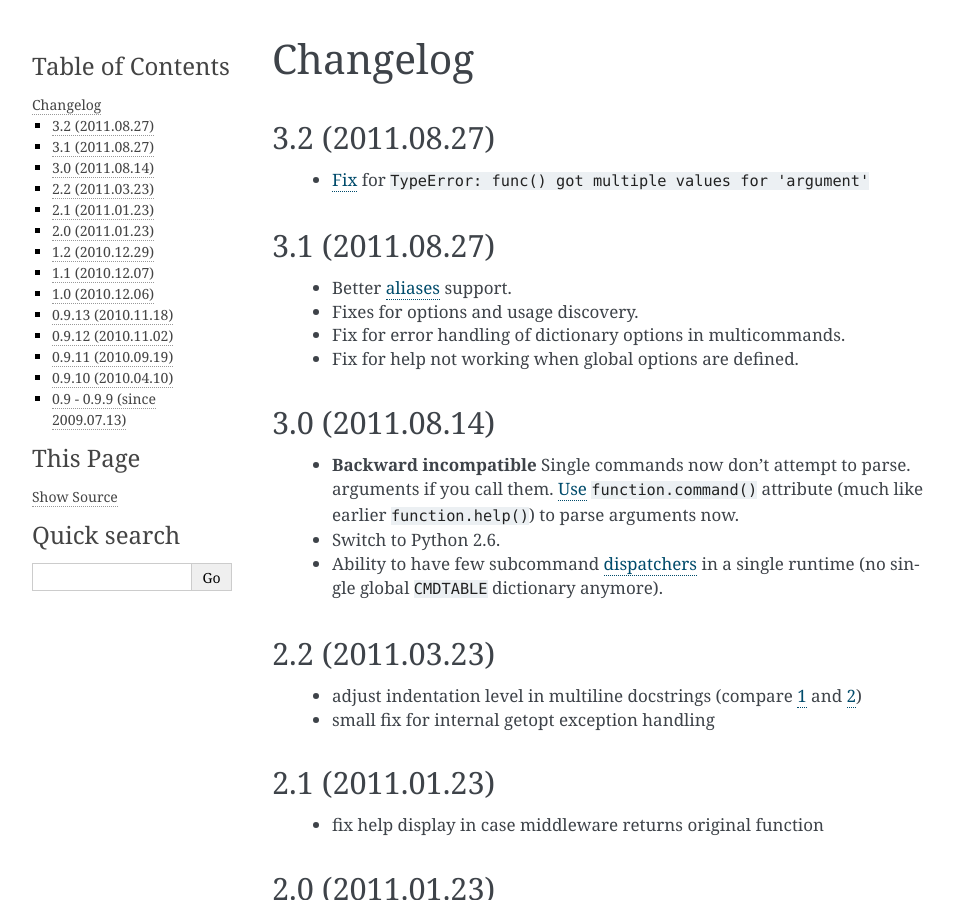
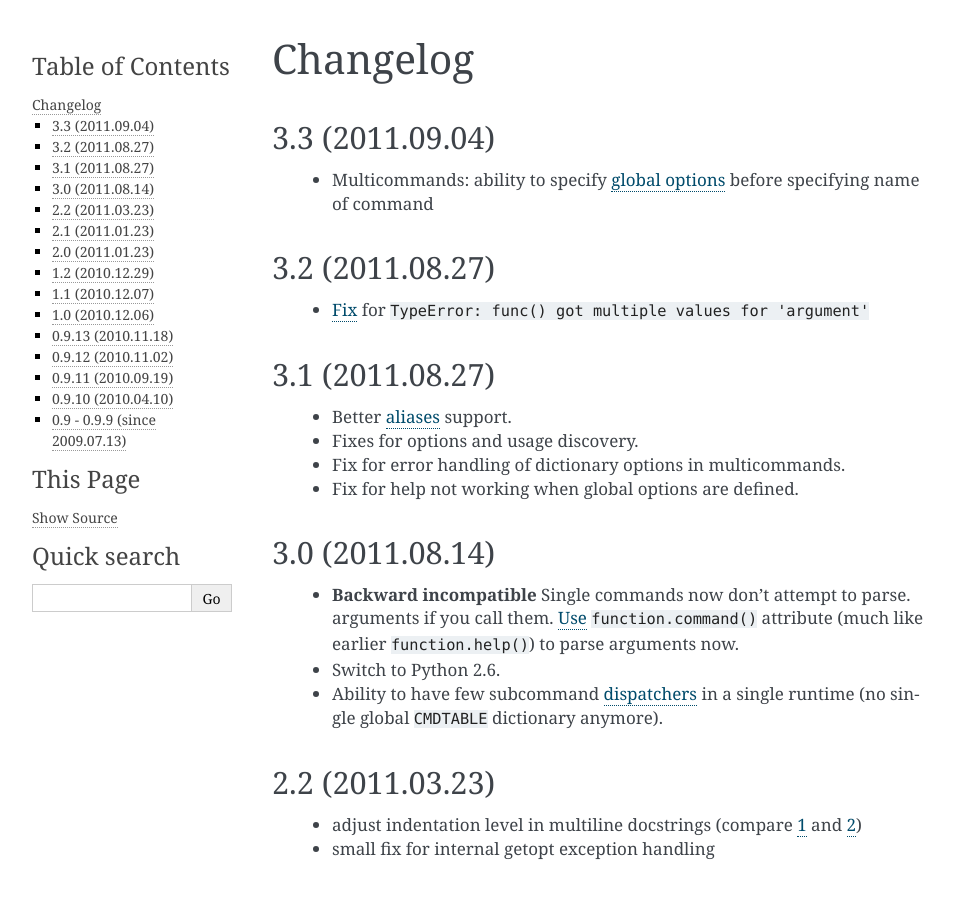
Before and after one commit to piranha/opster, a Sphinx documentation site: the page built from docs/changelog.rst, in a window 1280 px wide and 900 px high. Shown: the whole window, without its empty margins (148-1102 px from the left). Built offline with Sphinx 7.4.7, drawn with Linux system fonts in a browser that asks for light colours; the version number could not be read and is left out.

Commit message:
3.3, document changes

```diff
--- a/docs/changelog.rst
+++ b/docs/changelog.rst
@@ -1,5 +1,13 @@
 Changelog
 ---------
+
+3.3 (2011.09.04)
+~~~~~~~~~~~~~~~~
+
+ - Multicommands: ability to specify `global options`_ before specifying name of
+   command
+
+.. _global options: http://opster.readthedocs.org/en/latest/overview.html#global-options
 
 3.2 (2011.08.27)
 ~~~~~~~~~~~~~~~~
--- a/opster.py
+++ b/opster.py
@@ -8,7 +8,7 @@ from functools import wraps
 
 
 __all__ = ['Dispatcher', 'command', 'dispatch']
-__version__ = '3.2.2'
+__version__ = '3.3'
 __author__ = 'Alexander Solovyov'
 __email__ = 'alexander@solovyov.net'
 
```
